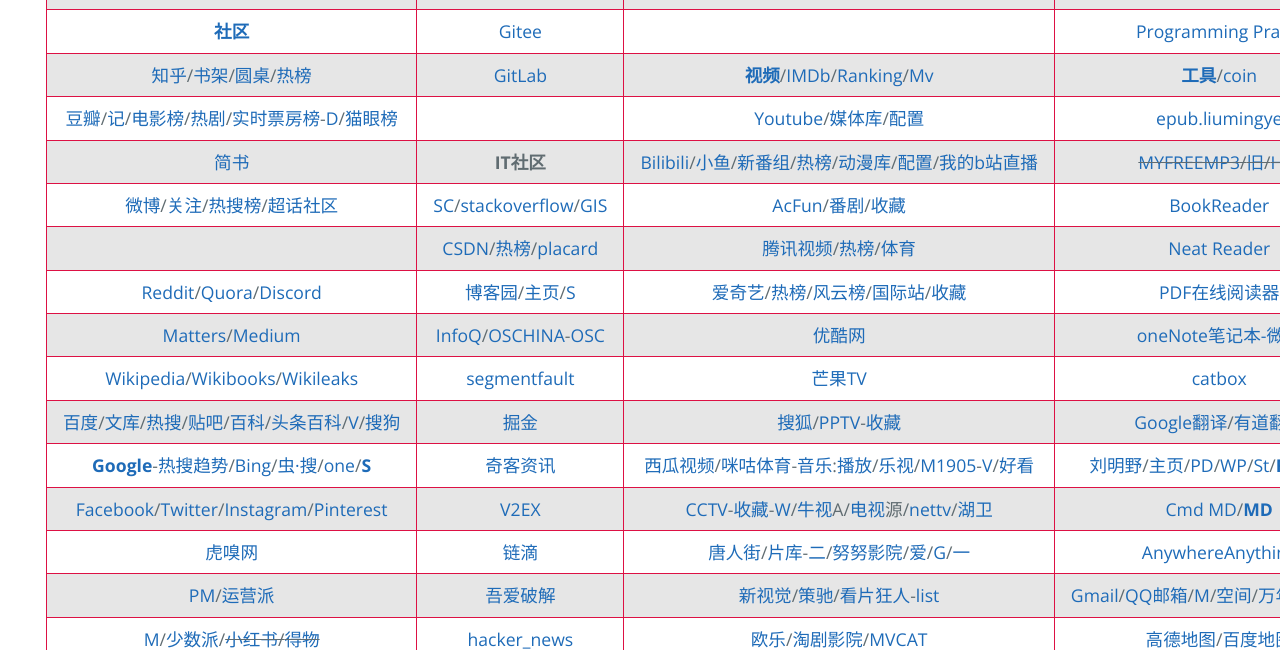
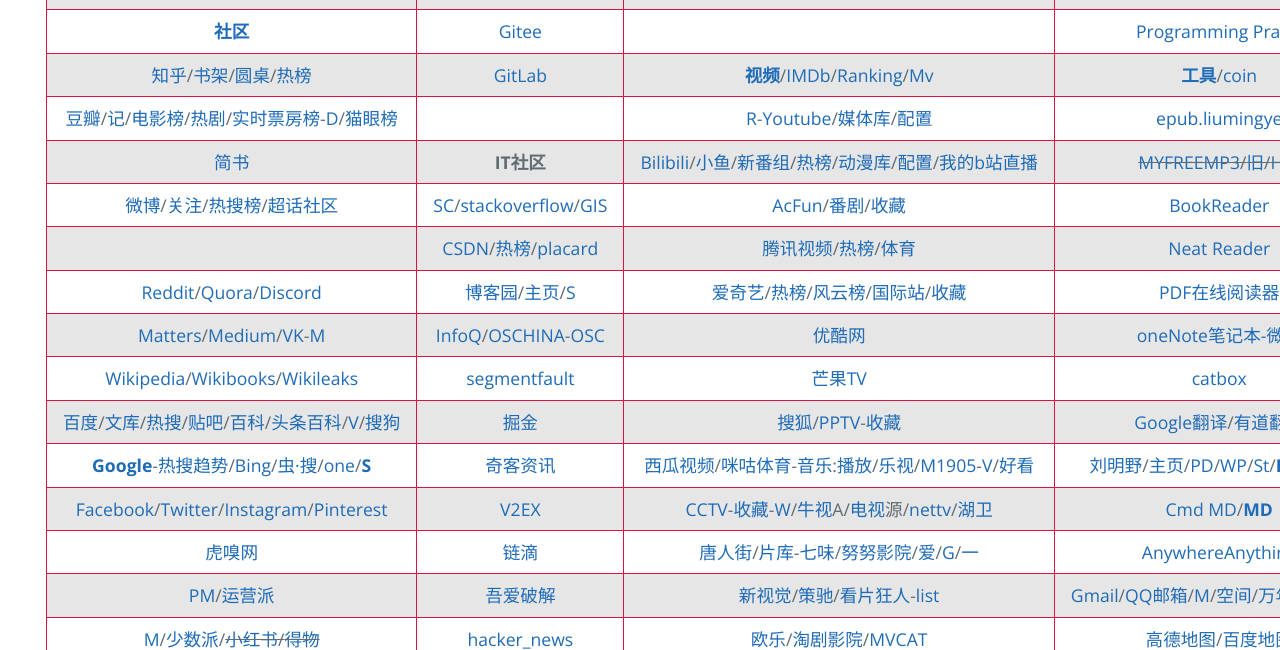
Before and after one commit to AmbroseRen/test, a Jekyll site: the page built from navigation.md, in a window 1280 px wide. Shown: the part 300-950 px from the top of the page. Built offline with Jekyll 4.4.1, drawn with Linux system fonts in a browser that asks for light colours; our own code applies the rules of GitHub Pages for plain Markdown files; the repository's description, which GitHub fills in, is left out.

Commit message:
Update links and formatting in navigation.md

```diff
--- a/navigation.md
+++ b/navigation.md
@@ -47,17 +47,17 @@
 | [喜马拉雅](https://www.ximalaya.com/my/subscribed/)/~~[清沫网](https://www.qingmo.net/)/[情感FM](https://www.qingmo.net/qingganfm)~~/[Mc](Art/Music/index.md) | [印象笔记](https://app.yinxiang.com/Home.action) | [实验楼](https://www.lanqiao.cn/courses/) | [Project Euler](https://projecteuler.net/archives) |
 | [<strong id="sq">社区</strong>](Library/Forum.md) | [Gitee](https://gitee.com/) | []() | [Programming Praxis](https://programmingpraxis.com/) |
 | [知乎](https://www.zhihu.com/people/RS101202303/following)/[书架](https://www.zhihu.com/pub/)/[圆桌](https://www.zhihu.com/roundtable)/[热榜](https://www.zhihu.com/hot) | [GitLab](https://gitlab.com/ambroserencn) | [<strong id="sp">视频</strong>](Video/video.md)/[IMDb](https://www.imdb.com/)/[Ranking](https://www.boxofficemojo.com/weekly/)/[Mv](Art/Movies/index.md) | [<strong id="tools">工具</strong>](Tools/index.md)/[coin](https://coinyep.com/zh#) |
-| [豆瓣](https://www.douban.com/people/AmbroseRen/)/[记](https://book.douban.com/people/AmbroseRen/)/[电影榜](https://movie.douban.com/)/[热剧](https://movie.douban.com/tv/#!type=tv&tag=%E7%83%AD%E9%97%A8&sort=recommend&page_limit=20&page_start=0)/[实时票房榜](https://www.endata.com.cn/BoxOffice/BO/RealTime/reTimeBO.html)-[D](https://ys.endata.cn/BoxOffice/Ranking)/[猫眼榜](https://piaofang.maoyan.com/dashboard) | []() | [Youtube](https://www.youtube.com/)/[媒体库](https://www.youtube.com/feed/library)/[配置](https://studio.youtube.com/video/LupojaPC1wc/livestreaming) | [epub.liumingye](https://epub.liumingye.cn/) |
+| [豆瓣](https://www.douban.com/people/AmbroseRen/)/[记](https://book.douban.com/people/AmbroseRen/)/[电影榜](https://movie.douban.com/)/[热剧](https://movie.douban.com/tv/#!type=tv&tag=%E7%83%AD%E9%97%A8&sort=recommend&page_limit=20&page_start=0)/[实时票房榜](https://www.endata.com.cn/BoxOffice/BO/RealTime/reTimeBO.html)-[D](https://ys.endata.cn/BoxOffice/Ranking)/[猫眼榜](https://piaofang.maoyan.com/dashboard) | []() | [R](https://rutube.ru/)-[Youtube](https://www.youtube.com/)/[媒体库](https://www.youtube.com/feed/library)/[配置](https://studio.youtube.com/video/LupojaPC1wc/livestreaming) | [epub.liumingye](https://epub.liumingye.cn/) |
 | [简书](https://www.jianshu.com/subscriptions#/timeline) | __IT社区__ | [Bilibili](https://space.bilibili.com/352834482/fans/follow)/[小鱼](http://www.xysudu.com/)/[新番组](https://bgm.liumingye.cn/)/[热榜](https://www.bilibili.com/v/popular/rank/all)/[动漫库](Art/Animes/index.md)/[配置](https://link.bilibili.com/p/center/index#/my-room/start-live)/[我的b站直播](https://live.bilibili.com/22653502) | ~~[MYFREEMP3](http://tool.liumingye.cn/music/?page=searchPage)/[旧](http://tools.liumingye.cn/music_old/?page=searchPage)/[H](https://www.hifini.com/)~~/[X](https://xdouban.com/forum-2-1.html) |
 | [微博](https://weibo.com/3626507391/follow)/[关注](https://weibo.com/u/page/follow/3626507391/followGroup)/[热搜榜](https://weibo.com/hot/search)/[超话社区](https://huati.weibo.cn/discovery/super) | [SC](https://stackexchange.com/)/[stackoverflow](https://stackoverflow.com/)/[GIS](https://gis.stackexchange.com/) | [AcFun](https://www.acfun.cn/)/[番剧](https://www.acfun.cn/bangumilist)/[收藏](https://www.acfun.cn/member/favourite) | [BookReader](https://ztftrue.github.io/BookReader/) |
 | []() | [CSDN](https://blog.csdn.net/Ambrose_Ren)/[热榜](https://blog.csdn.net/rank/list)/[placard](https://bbs.csdn.net/forums/placard) | [腾讯视频](https://v.qq.com/biu/u/playlist)/[热榜](https://v.qq.com/biu/ranks/?t=hotsearch)/[体育](https://live.qq.com/match) | [Neat Reader](https://www.neat-reader.cn/webapp#/) |
 | [Reddit](https://www.reddit.com/)/[Quora](https://www.quora.com/)/[Discord](https://discord.com/channels/@me) | [博客园](https://www.cnblogs.com/rensi/)/[主页](https://home.cnblogs.com/u/rensi/)/[S](https://zzk.cnblogs.com/s/blogpost) | [爱奇艺](https://www.iqiyi.com/u/fav)/[热榜](https://www.iqiyi.com/ranks/hotsearch)/[风云榜](https://www.iqiyi.com/ranks1/home)/[国际站](https://www.iq.com/)/[收藏](https://www.iq.com/personal?type=favorite) | [PDF在线阅读器](https://web.jisupdf.com/) |
-| [Matters](https://matters.news/)/[Medium](https://medium.com/) | [InfoQ](https://www.infoq.cn/)/[OSCHINA](https://www.oschina.net/project)-[OSC](https://www.oschina.net/project/top_cn_2020) | [优酷网](https://user.youku.com/page/usc/fav?theme=) | [oneNote笔记本-微软](https://www.onenote.com/notebooks?auth=1&nf=1&fromAR=1) |
+| [Matters](https://matters.news/)/[Medium](https://medium.com/)/[VK](https://vk.com/feed)-[M](https://vk.com/vkmail) | [InfoQ](https://www.infoq.cn/)/[OSCHINA](https://www.oschina.net/project)-[OSC](https://www.oschina.net/project/top_cn_2020) | [优酷网](https://user.youku.com/page/usc/fav?theme=) | [oneNote笔记本-微软](https://www.onenote.com/notebooks?auth=1&nf=1&fromAR=1) |
 | [Wikipedia](https://www.wikipedia.org/)/[Wikibooks](https://www.wikibooks.org/)/[Wikileaks](https://wikileaks.org/What-is-WikiLeaks.html) | [segmentfault](https://segmentfault.com/u/ambroseren/users/following) | [芒果TV](https://i.mgtv.com/my/looklist) | [catbox](https://catbox.moe/user/login.php) |
 | [百度](https://www.baidu.com/)/[文库](Library/AcademicSearch.md)/[热搜](https://top.baidu.com/board)/[贴吧](https://tieba.baidu.com/index.html)/[百科](https://baike.baidu.com/usercenter/lemmas#favorites)/[头条百科](https://www.baike.com/)/[V](https://baike.baidu.com/vbaike#gallary)/[搜狗](https://www.sogou.com/) | [掘金](https://juejin.cn/) | [搜狐](https://my.tv.sohu.com/i/bookmark)/[PPTV](https://www.pptv.com/)-[收藏](https://usercenter.pptv.com/web/user/collection) | [Google翻译](https://translate.google.com/)/[有道翻译](https://fanyi.youdao.com/) |
 | [__Google__](https://www.google.com/)-[热搜趋势](https://trends.google.com/trends/?geo=US)/[Bing](https://www.bing.com/)/[虫·搜](https://search.chongbuluo.com/)/[one](https://aur.one)/[<strong id="searchs">S</strong>](Library/SearchEngine.md) | [奇客资讯](https://www.solidot.org/) | [西瓜视频](https://www.ixigua.com/my/favorite)/[咪咕体育](https://www.miguvideo.com/mgs/website/prd/personalCenter.html#/collect)-[音乐](https://music.migu.cn/v3/my/playlist):[播放](https://music.migu.cn/v3/music/player/audio)/[乐视](http://i.le.com/playrecord#favorite)/[M1905](https://www.1905.com/mdb/film/)-[V](https://vip.1905.com/)/[好看](https://sv.baidu.com/) | [刘明野](https://tool.liumingye.cn/)/[主页](https://www.liumingye.cn/)/[PD](https://tool.liumingye.cn/password/)/[WP](https://tool.liumingye.cn/wallpaper/)/[St](Art/Shoot/index.md)/[<strong id="fodder">F</strong>](Data/Fodder/index.md)/[IP](https://tool.liumingye.cn/ip/)/[麻将](https://tool.liumingye.cn/majiang/) |
 | [Facebook](https://www.facebook.com/)/[Twitter](https://twitter.com/home)/[Instagram](https://www.instagram.com/ambroserencn/)/[Pinterest](https://www.pinterest.com/) | [V2EX](https://www.v2ex.com/?tab=tech) | [CCTV](https://tv.cctv.com/live/)-[收藏](https://i.cctv.com/account/collection)-[W](https://worldcup.cctv.com)/[牛视](https://www.chaojidianshi.net/)A/[电视](http://www.tvyan.com/)源/[nettv](http://nettv.live/)/[湖卫](http://www.hunanweishi.cn/) | [Cmd MD](https://www.zybuluo.com/)/[<strong id="md">MD</strong>](Data/MD/index.md) |
-| [虎嗅网](https://www.huxiu.com/) |[链滴](https://ld246.com/) | [唐人街](https://www.tangrenjie.tv/)/[片库](https://www.gyg.si/)-[二](https://www.pkmp4.com/)/[努努影院](https://nnyy.in)/[爱](https://www.yfsp.tv/)/[G](https://gimytv.in/)/[一](https://gimy.app) | [AnywhereAnything](http://lackar.com/aa/) |
+| [虎嗅网](https://www.huxiu.com/) |[链滴](https://ld246.com/) | [唐人街](https://www.tangrenjie.tv/)/[片库](https://www.xn--wcv59z.com/)-[七味](https://www.pkavi.com/)/[努努影院](https://nnyy.in)/[爱](https://www.yfsp.tv/)/[G](https://gimytv.in/)/[一](https://gimy.app) | [AnywhereAnything](http://lackar.com/aa/) |
 | [PM](http://www.woshipm.com/)/[运营派](https://www.yunyingpai.com/) | [吾爱破解](https://www.52pojie.cn/) | [新视觉](https://www.finebv.com/)/[策驰](https://www.zayouth.org.cn/)/[看片狂人](https://www.kpkuang.com/)-[list](https://whereiskpkuang.com/) | [Gmail](https://mail.google.com/mail/u/0/#inbox)/[QQ邮箱](https://mail.qq.com/)/[M](https://outlook.live.com/mail/0/)/[空间](https://user.qzone.qq.com/1056008502)/[万年历](https://wannianrili.bmcx.com/)/[12306](https://kyfw.12306.cn/otn/leftTicket/init) |
 | [M](Library/Medicine.md)/[少数派](https://sspai.com/)/~~[小红书](https://www.xiaohongshu.com/explore)/[得物](https://www.dewu.com/community.html)~~ | [hacker_news](https://news.ycombinator.com/) | [欧乐](https://www.olevod.com/)/[淘剧影院](https://www.taojuyb.com/)/[MVCAT](https://www.mvcat.com/) | [高德地图](https://www.amap.com/)/[百度地图](https://map.baidu.com/) |
 | [360doc](http://www.360doc.com/mycontacts.aspx)/[plurk](https://www.plurk.com/AmbroseRenCN) | [科学网-889891](http://blog.sciencenet.cn/home.php?mod=spacecp&ac=friend&op=find) | [美剧迷](https://www.meijumi.net/)/[韩剧网](https://www.tvn.cc/)-[kortw](https://kortw.com/)/[蛋蛋赞](https://www.dandanzan.cc/) | [阿里云盘](https://www.aliyundrive.com/drive/)/[百度网盘](https://pan.baidu.com/disk/home)/[C](Data/Clouder.md) |
```
